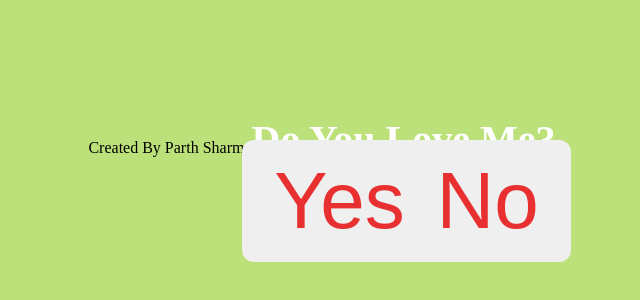
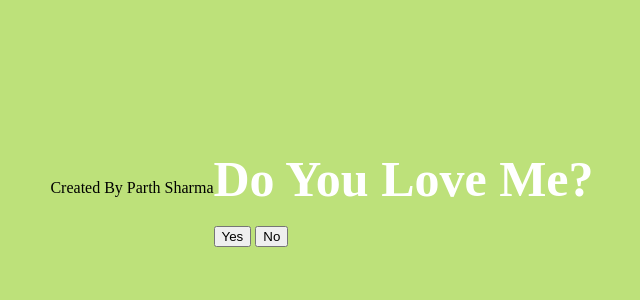
Before and after one commit to ParthSankhyan/ask-her, a plain HTML site: page index.html in a window 1280 px wide. Shown: the part 220-520 px from the top of the page, without its empty margins (318-958 px from the left). Drawn offline with Linux system fonts and the light colour scheme.

Commit message:
Update style.css

```diff
--- a/style.css
+++ b/style.css
@@ -1,55 +1,22 @@
+tittle {
+    display: top;
+}
 body {
     display: flex;
     justify-content: center;
     align-items: center;
-    height: 90vh;
+    height: 100vh;
     background-color: rgb(189, 225, 122);
-}
-
-#noButton {
-    position: absolute;
-    margin-left: 150px;
-    transition: 0.5s;
-    align: center
-}
-
-#yesButton {
-    position: absolute;
-    margin-right: 150px;
 }
 
 .header_text {
     font-family: 'Nunito';
-    font-size: 40px;
+    font-size: 50px;
     font-weight: bold;
-    color: rgb(255, 255, 255);
+    color: white;
     text-align: center;
     margin-top: 20px;
-    margin-bottom: 0;
-}
-
-.buttons {
-    display: flex;
-    flex-direction: row;
-    justify-content: center;
-    align-items: center;
-    margin-top: 20px;
-    margin-left: 20px;
-
-}
-
-.btn {
-
-    color: rgb(233, 48, 48);
-    padding: 15px 32px;
-    text-align: center;
-    display: inline-block;
-    font-size: 80px;
-    margin: 4px 2px;
-    cursor: pointer;
-    border: none;
-    border-radius: 12px;
-    transition: background-color 0.3s ease;
+    margin-bottom: 0px;
 }
 
 .gif_container {
@@ -57,41 +24,3 @@ body {
     justify-content: center;
     align-items: center;
 }
-
-@media only screen and (max-width: 320px) and (max-height: 568px) {
-    body {
-        height: 100vh;
-    }
-
-    .header_text {
-        font-size: 20px;
-    }
-
-    img {
-        height: 60vh;
-    }
-
-    .btn {
-        padding: 10px 18px;
-        font-size: 12px;
-    }
-}
-
-@media only screen and (max-width: 414px) and (max-height: 736px) {
-    body {
-        height: 90vh;
-    }
-
-    .header_text {
-        font-size: 28px;
-    }
-
-    img {
-        height: 60vh;
-    }
-
-    .btn {
-        padding: 15px 25px;
-        font-size: 14px;
-    }
-}
```
